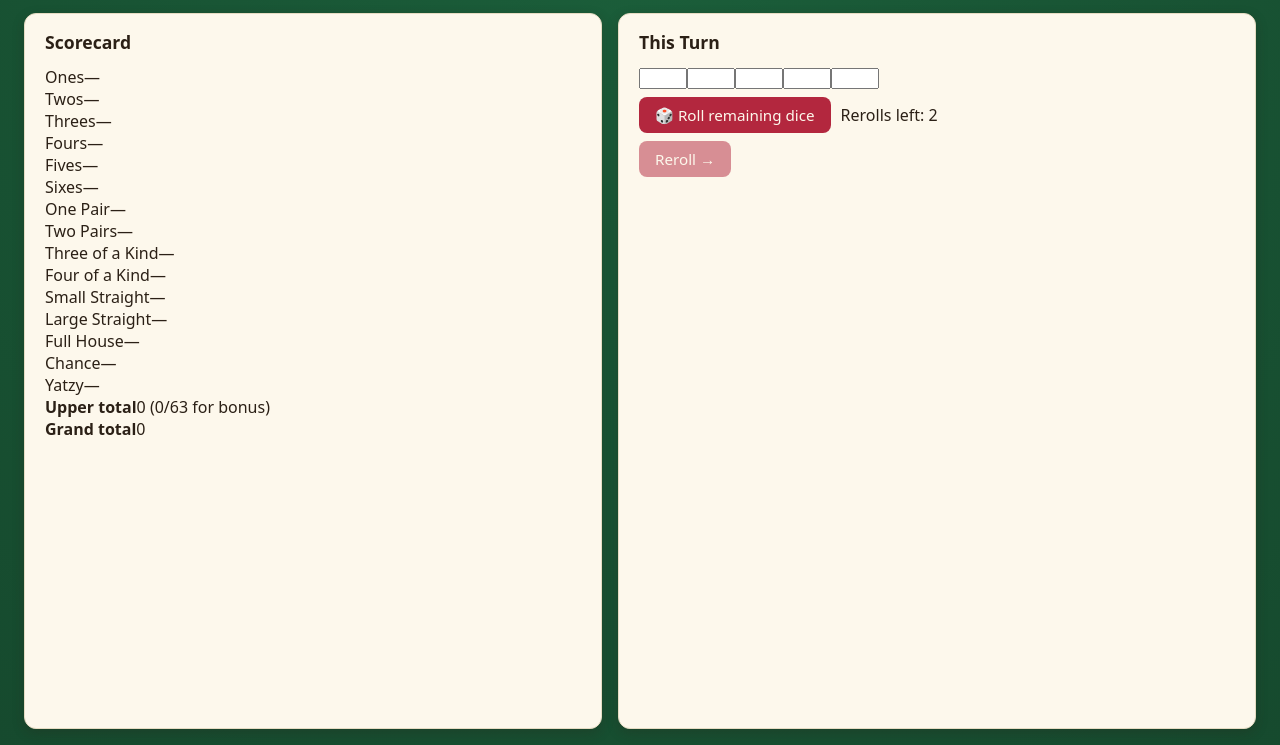
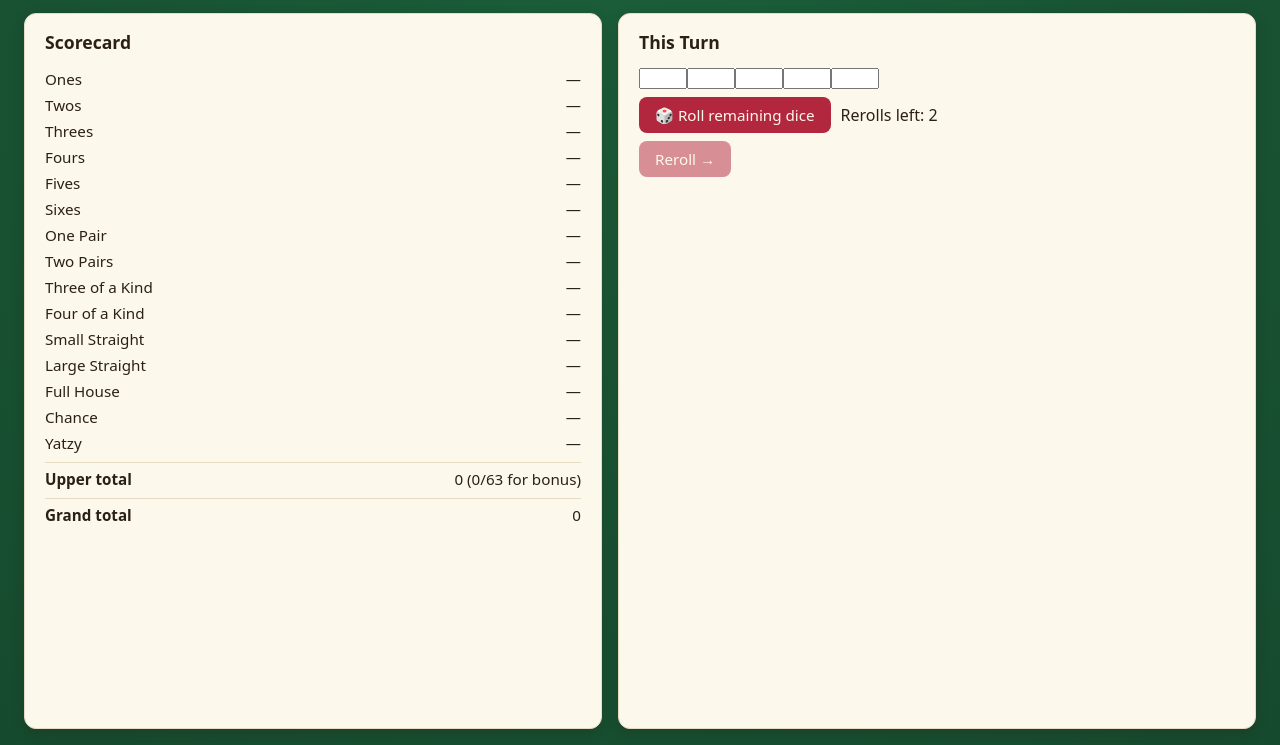
Before and after one commit to tellewsen/optimal-yatzy, a website built with Vite: page gui/index.html in a window 1280 px wide. Shown: the part 55-800 px from the top of the page. Built offline with nearby package versions, Linux system fonts and the light colour scheme.

Commit message:
style(gui): add divider styling to scorecard summary rows

```diff
--- a/gui/src/render.ts
+++ b/gui/src/render.ts
@@ -17,8 +17,8 @@ export function renderScorecard(state: GameState): void {
   const bonusText = bonusEarned(state) ? "bonus earned (+50)" : `${state.upperTotal}/63 for bonus`;
   el.innerHTML = `
     ${rows.join("")}
-    <div class="score-row"><strong>Upper total</strong><span>${state.upperTotal} (${bonusText})</span></div>
-    <div class="score-row"><strong>Grand total</strong><span>${totalScore(state)}</span></div>
+    <div class="score-row total-row"><strong>Upper total</strong><span>${state.upperTotal} (${bonusText})</span></div>
+    <div class="score-row total-row"><strong>Grand total</strong><span>${totalScore(state)}</span></div>
   `;
 }
 
--- a/gui/src/styles.css
+++ b/gui/src/styles.css
@@ -104,3 +104,16 @@ body {
   gap: 10px;
   margin: 8px 0;
 }
+
+.score-row {
+  display: flex;
+  justify-content: space-between;
+  padding: 3px 0;
+  font-size: 0.95rem;
+}
+
+.score-row.total-row {
+  border-top: 1px solid var(--card-border);
+  margin-top: 6px;
+  padding-top: 6px;
+}
```
